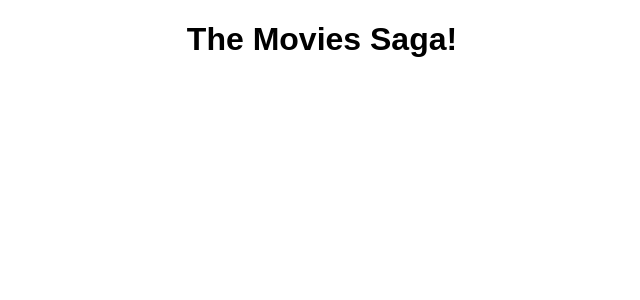
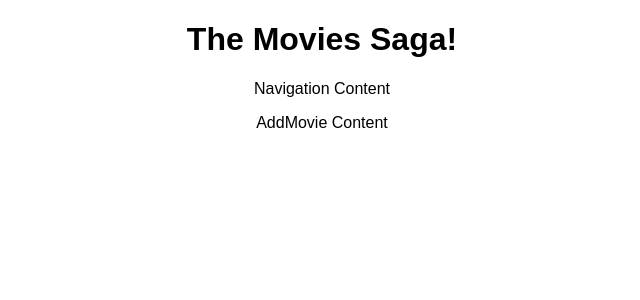
Before and after one commit to tadugan/weekend-movie-app, a React (Create React App) app: page /#/addmovie in a window 1280 px wide. Shown: the top 300 px of the page, without its empty margins (318-958 px from the left). Built offline with nearby package versions, Linux system fonts and the light colour scheme.

Commit message:
Added placeholder component files

```diff
--- /dev/null
+++ b/src/components/AddMovie/AddMovie.jsx
@@ -0,0 +1,7 @@
+function AddMovie() {
+    return (
+        <p>AddMovie Content</p>
+    );
+}
+
+export default AddMovie;
--- a/src/components/App/App.js
+++ b/src/components/App/App.js
@@ -1,19 +1,28 @@
 import {HashRouter as Router, Route} from 'react-router-dom';
 import './App.css';
 import MovieList from '../MovieList/MovieList'
+import Details from '../Details/Details';
+import AddMovie from '../AddMovie/AddMovie';
+import Navigation from '../Navigation/Navigation';
 
 function App() {
   return (
     <div className="App">
       <h1>The Movies Saga!</h1>
+      <Navigation />
       <Router>
         <Route path="/" exact>
           <MovieList />
         </Route>
 
         {/* Details page */}
-
+        <Route exact path="/details">
+          <Details />
+        </Route>
         {/* Add Movie page */}
+        <Route exact path="/addmovie">
+          <AddMovie />
+        </Route>
       </Router>
     </div>
   );
--- /dev/null
+++ b/src/components/Details/Details.jsx
@@ -0,0 +1,7 @@
+function Details() {
+    return (
+        <p>Details Content</p>
+    );
+}
+
+export default Details;
--- /dev/null
+++ b/src/components/Navigation/Navigation.jsx
@@ -0,0 +1,7 @@
+function Navigation() {
+    return (
+        <p>Navigation Content</p>
+    );
+}
+
+export default Navigation;
```
Also changed, not shown: checklist.txt, src/components/AddMovie/AddMovie.css (added), src/components/Details/Details.css (added), src/components/Navigation/Navigation.css (added).
